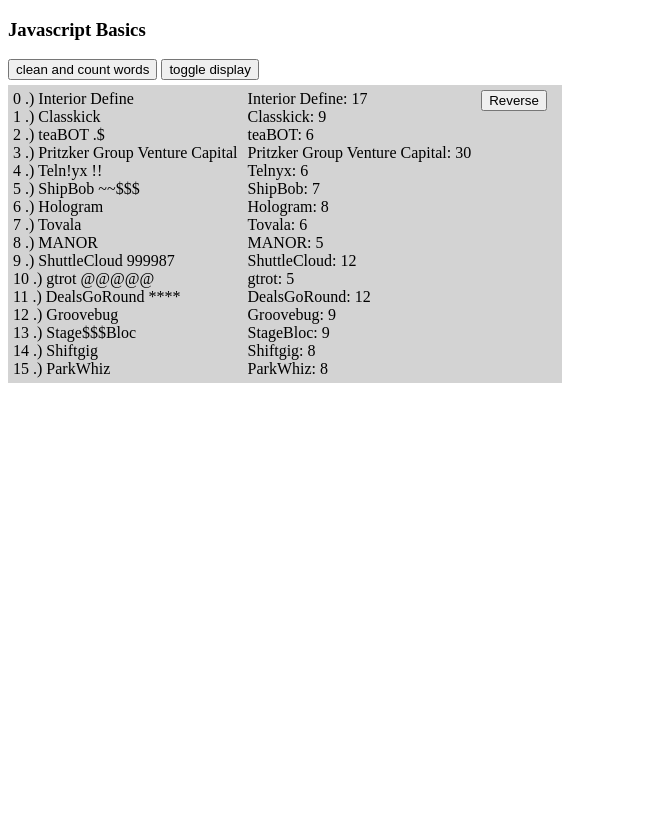
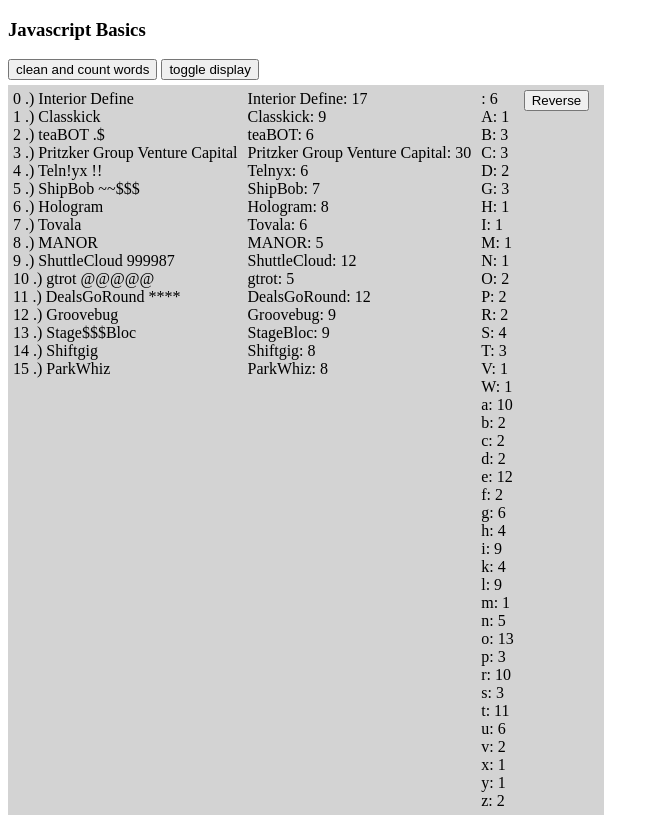
Before and after one commit to michaeldmurray/web-applications, a plain HTML site: page javascript101/index.html in a window 1280 px wide. Both pictures are taken after a click on the button "clean and count words". Shown: the whole page, without its empty margins (0-659 px from the left). Before the commit the page ends 800 px from the top, so only its background shows below. Drawn offline with Linux system fonts and the light colour scheme.

Commit message:
add character count

```diff
--- a/javascript101/index.html
+++ b/javascript101/index.html
@@ -137,19 +137,42 @@
               DISPLAYS THE NUMBER OF REMAINING CHARACTERS NEXT TO THE FULL WORD.
               DONT FORGET TO REMOVE LEADING AND TRAILING WHITESPACES AS WELL
         */
+
+        let cleanedStartups = chicagoStartups.map( startup => {
+                return startup.replace(/[^a-zA-Z ]/g, "").replace(/^\s+|\s+$/g, '');
+            });
+
         var cleanContainer = document.getElementById('cleanContainer');
         if (!cleanContainer.hasChildNodes()) {
-            let cleanedStartups = chicagoStartups.map( startup => {
-                let cleanedStartup = startup.replace(/[^a-zA-Z ]/g, "").replace(/^\s+|\s+$/g, '');
-                return cleanedStartup.concat(": " + cleanedStartup.length);
-            });
             cleanedStartups.forEach( function(startup) {
                 let childDiv = document.createElement('div');
                 childDiv.classList.add('list-item');
-                let text = document.createTextNode(startup);
+                let text = document.createTextNode(startup + ": " + startup.length);
                 childDiv.appendChild(text);
                 cleanContainer.appendChild(childDiv);
             });
+        }
+
+        var charContainer = document.getElementById('charContainer');
+        if (!charContainer.hasChildNodes()) {
+            let charCounts = new Map();
+            cleanedStartups.forEach(function(clean) {
+                [...clean].forEach(function(character) {
+                    if (charCounts.has(character)) {
+                        charCounts.set(character,charCounts.get(character) + 1);
+                    } else {
+                        charCounts.set(character,1);
+                    }
+                })
+            })
+
+            Array.from(charCounts.keys()).sort().forEach(function(key) {
+                let childDiv = document.createElement('div');
+                childDiv.classList.add('list-item');
+                let text = document.createTextNode(key + ": " + charCounts.get(key));
+                childDiv.appendChild(text);
+                charContainer.appendChild(childDiv);
+            })
         }
     }
 
@@ -171,6 +194,10 @@
         var cleanContainer = document.createElement('div');
         cleanContainer.id = 'cleanContainer';
         document.getElementById('rootContainer').appendChild(cleanContainer);
+
+        var charContainer = document.createElement('div');
+        charContainer.id = 'charContainer';
+        document.getElementById('rootContainer').appendChild(charContainer);
     }
 
     function toggleDisplay() {
```
